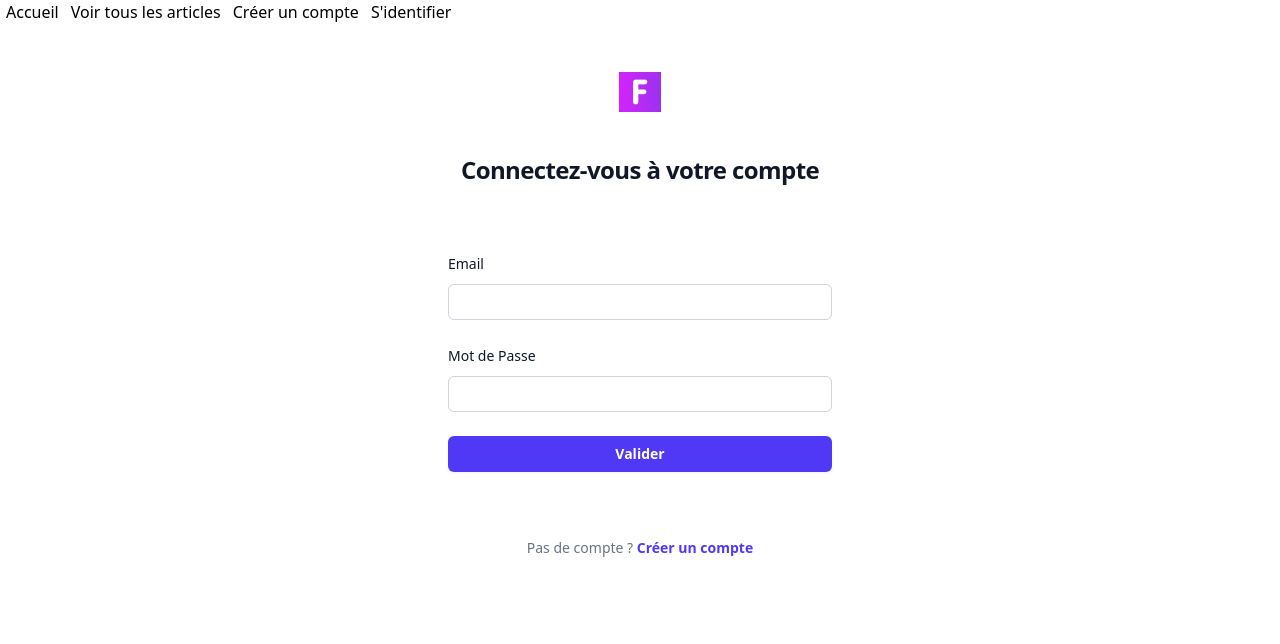
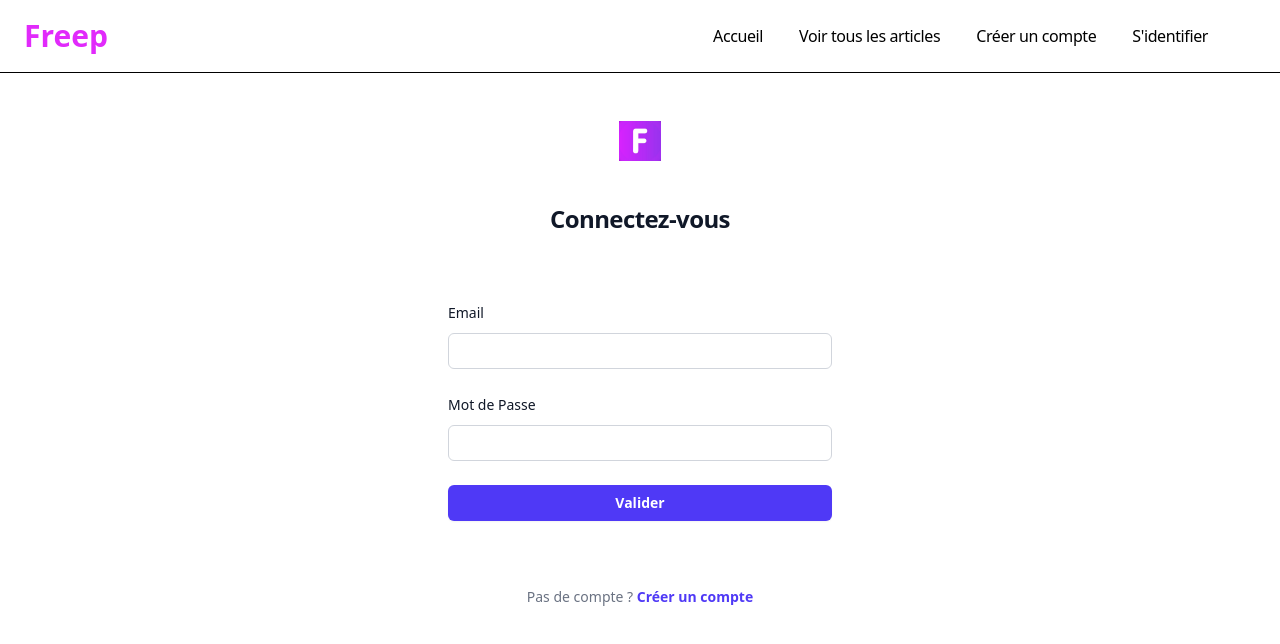
Before and after one commit to harini-kandauda/Freep, a Vue app in the folder frontend/: page /signin in a window 1280 px wide. Shown: the top 644 px of the page. Built offline with nearby package versions, Linux system fonts and the light colour scheme; no server answers.

Commit message:
tailwind navigation component

```diff
--- a/frontend/src/components/Navigation.vue
+++ b/frontend/src/components/Navigation.vue
@@ -1,24 +1,77 @@
 <template>
-  <router-link class="lnk" to="/home">Accueil</router-link>
-  <router-link class="lnk" to="/article_list"
+  <body>
+    <nav
+      class="bg-white dark:bg-black dark:text-white flex flex-col md:flex-row items-center md:justify-between px-6 py-4 border-b border-b-gray-60 shadow-sm max-w-screen-2xl mx-auto"
+    >
+      <!-- Logo -->
+      <div>
+        <h2 class="text-3xl font-bold">
+          <a><span class="text-fuchsia-500">Freep</span></a>
+        </h2>
+      </div>
+      <!-- /End Logo -->
+      <div class="mt-5 md:mt-0">
+        <ul class="flex flex-col md:flex-row md:space-x-5 w-full items-center">
+          <li>
+            <router-link
+              class="tracking-tight block cursor-pointer p-2 hover:text-blue-500 transition-colors duration-300"
+              to="/home"
+              >Accueil</router-link
+            >
+          </li>
+          <li>
+            <router-link
+              class="tracking-tight block cursor-pointer p-2 hover:text-blue-500 transition-colors duration-300"
+              to="/article_list"
               >Voir tous les articles</router-link
             >
-  <router-link class="lnk" to="/create_article" v-if="authStore.user"
+          </li>
+          <li>
+            <li>
+              <router-link
+              class="tracking-tight block cursor-pointer p-2 hover:text-blue-500 transition-colors duration-300"
+              to="/signup"
+              v-if="authStore.user === null"
+              >Créer un compte</router-link
+              >
+            </li>
+            <router-link
+              class="tracking-tight block cursor-pointer p-2 hover:text-blue-500 transition-colors duration-300"
+              to="/create_article"
+              v-if="authStore.user"
               >Ajouter un article</router-link
             >
-  <router-link class="lnk" to="/signup" v-if="authStore.user === null"
-    >Créer un compte</router-link
-  >
-  <router-link class="lnk" to="/signin" v-if="authStore.user === null"
+          </li>
+          <li>
+            <router-link
+              class="tracking-tight block cursor-pointer p-2 hover:text-blue-500 transition-colors duration-300"
+              to="/signin"
+              v-if="authStore.user === null"
               >S'identifier</router-link
             >
-  <router-link class="lnk" to="/myprofile" v-if="authStore.user"
+          </li>
+          <li>
+            <router-link
+              class="tracking-tight block cursor-pointer p-2 hover:text-blue-500 transition-colors duration-300"
+              to="/myprofile"
+              v-if="authStore.user"
               >Voir mon profil</router-link
             >
-  <!-- <router-link class="lnk" to="/edit_profile">Éditer mon profil</router-link> -->
-  <router-link class="lnk" to="/dressing" v-if="authStore.user"
+          </li>
+          <li>
+            <router-link
+              class="tracking-tight block cursor-pointer p-2 hover:text-blue-500 transition-colors duration-300"
+              to="/dressing"
+              v-if="authStore.user"
               >Voir mon dressing</router-link
             >
+          </li>
+        </ul>
+      </div>
+    </nav>
+  </body>
+
+  <!-- <router-link class="lnk" to="/edit_profile">Éditer mon profil</router-link> -->
 </template>
 <style scoped>
 .lnk {
--- a/frontend/src/views/SignIn.vue
+++ b/frontend/src/views/SignIn.vue
@@ -13,7 +13,7 @@
           <h2
             class="mt-10 text-center text-2xl/9 font-bold tracking-tight text-gray-900"
           >
-            Connectez-vous à votre compte
+            Connectez-vous
           </h2>
         </div>
 
@@ -76,11 +76,12 @@
           <div v-if="errorMessage">{{ errorMessage }}</div>
           <p class="mt-10 text-center text-sm/6 text-gray-500">
             Pas de compte ?
-            <a
-              href="#"
+            <router-link
               class="font-semibold text-indigo-600 hover:text-indigo-500"
-              >Créer un compte</a
-            >
+              to="/signup"
+              v-if="authStore.user === null"
+              >Créer un compte</router-link
+              >
           </p>
         </div>
       </div>
--- a/frontend/src/views/SignUp.vue
+++ b/frontend/src/views/SignUp.vue
@@ -13,7 +13,7 @@
           <h2
             class="mt-10 text-center text-2xl/9 font-bold tracking-tight text-gray-900"
           >
-            Création de compte
+            Créer un compte
           </h2>
         </div>
 
```
Also changed, not shown: frontend/src/components/HelloWorld.vue (added). Lines whose indentation alone changed are shown as unchanged.
